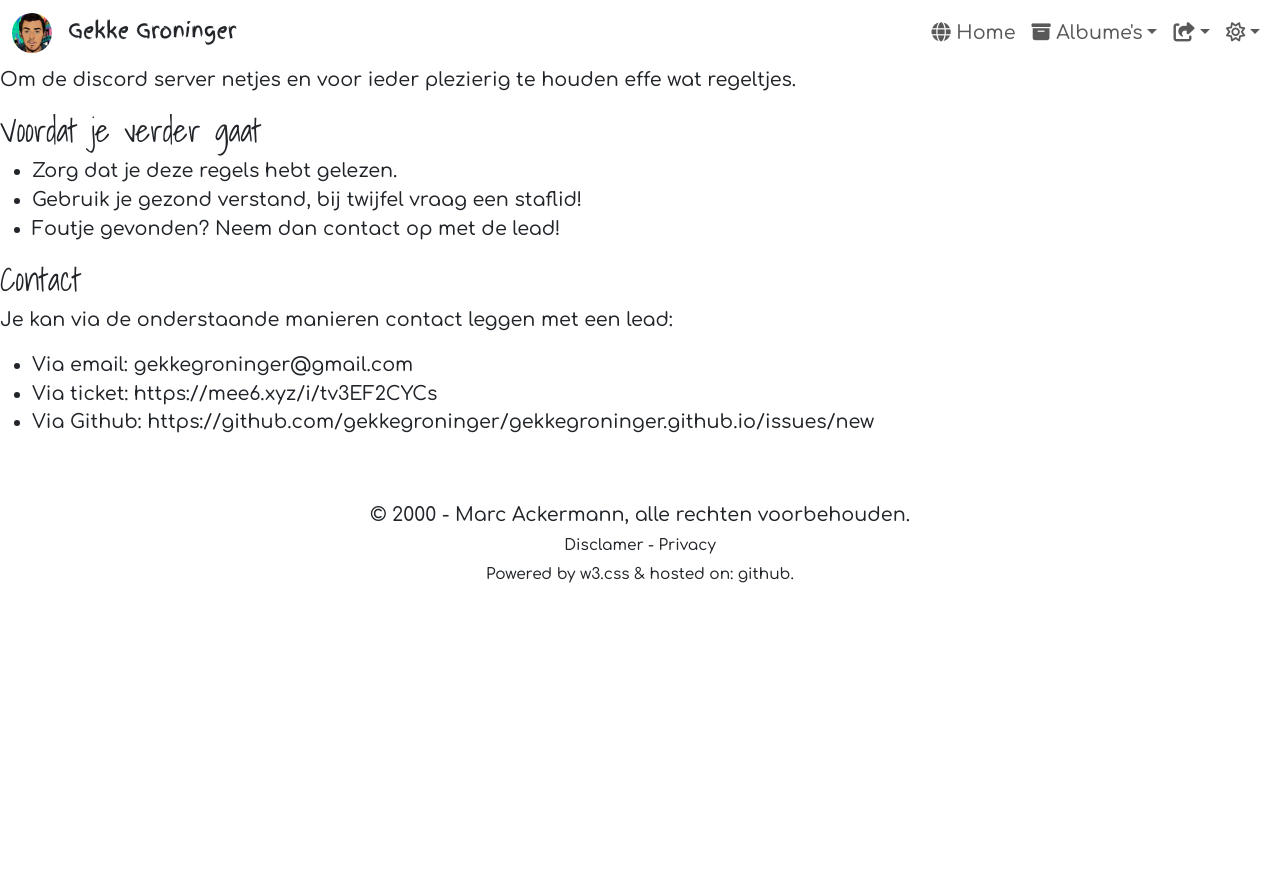
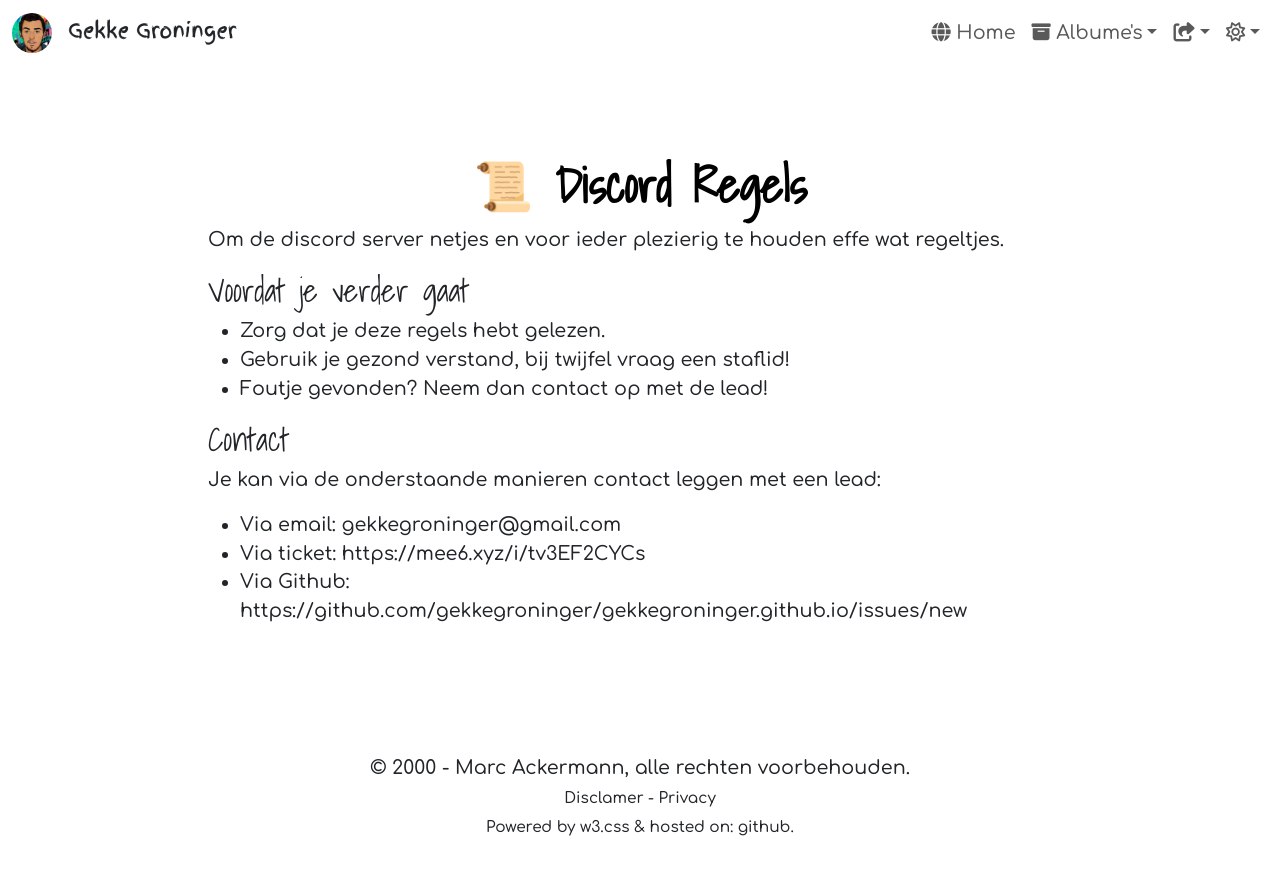
Before and after one commit to gekkegroninger/gekkegroninger.github.io, a Jekyll site: the page built from discord-regels/index.md, in a window 1280 px wide. Shown: the top 875 px of the page. Built offline with Jekyll 4.4.1, drawn with Linux system fonts in a browser that asks for light colours; nearby versions of some CDN libraries.

Commit message:
INT. Setup

```diff
--- a/_layouts/base.html
+++ b/_layouts/base.html
@@ -64,9 +64,13 @@
     </div>
   </nav>
 
+  <main class="container mt-5 p-5" style="max-width:960px;">
 
+    <h1 class="display-5 fw-bold text-body-emphasis lh-1 mb-3 text-center">{{ page.title }}</h1>
 
-    {{ content }}
+    {{content}}
+
+</main>
 
     <!-- Footer -->
     <footer class="container text-center p-3 clear-fix mt-5">
```
